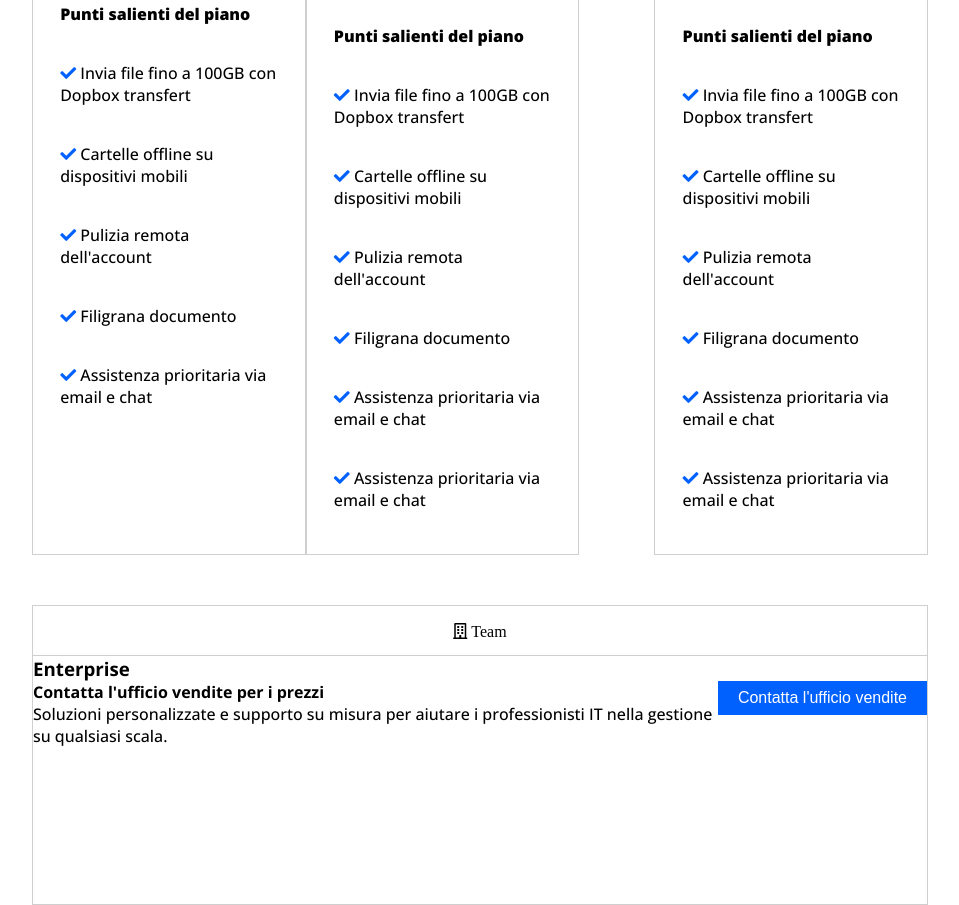
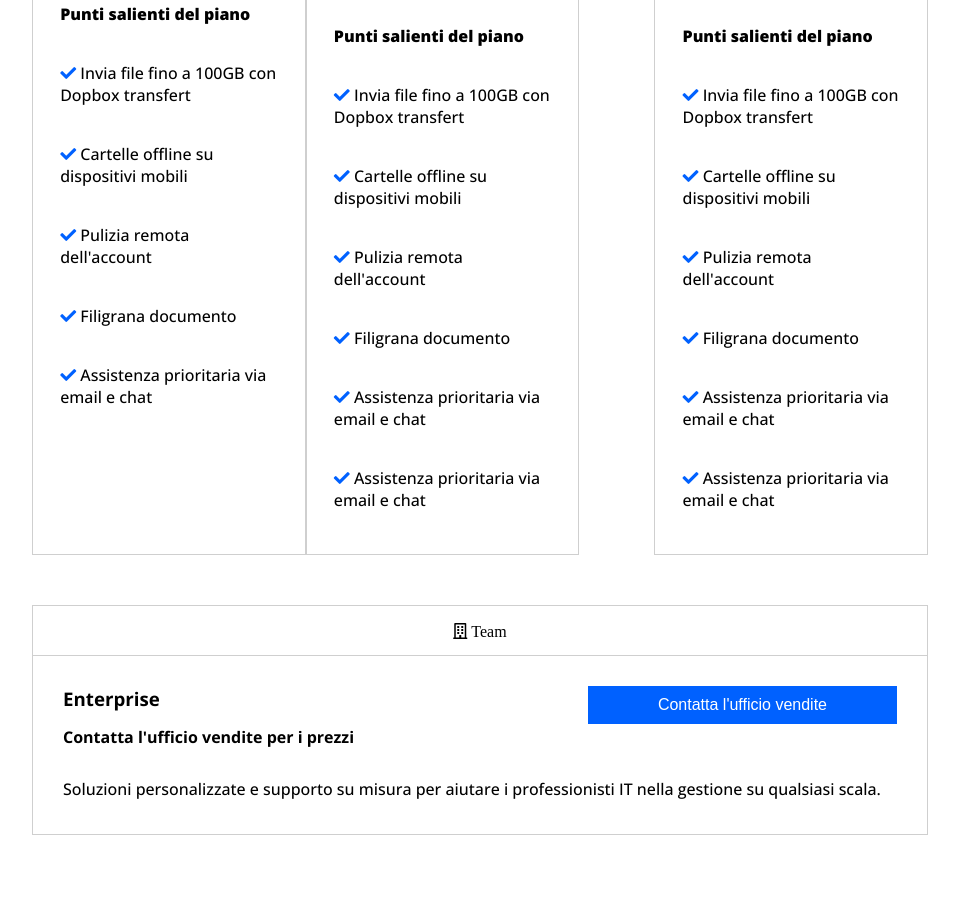
Before and after one commit to ManasseDettoMana/htmlcss-dropbox, a plain HTML site: page index.html in a window 1280 px wide. Shown: the part 2165-3070 px from the top of the page, without its empty margins (160-1119 px from the left). After the commit the page ends 3000 px from the top, so only its background shows below. Drawn offline with nearby package versions, Linux system fonts and the light colour scheme.

Commit message:
margin fixed - main-foot-content fixed

```diff
--- a/css/style.css
+++ b/css/style.css
@@ -90,8 +90,6 @@ header button{
     height: 1000px;
 }
 
-
-
 #plane h2{
     margin-top: 250px;
     margin-bottom: 50px;
@@ -113,6 +111,29 @@ header button{
     color: #0061ff ;
 }
 
-#ue{
-    margin-left: 25px;
+
+.plane-foot-content{
+    height: 230px;
 }
+
+.plane-foot-content h3,
+.plane-foot-content p,
+.plane-foot-content .button{
+    margin-top: 30px;
+    display: inline-block;
+}
+
+.plane-foot-content h4{
+    margin-top: 15px;
+}
+
+.plane-foot-content h3,
+.plane-foot-content p,
+.plane-foot-content h4{
+    margin-left: 30px;
+}
+
+.plane-foot-content .button{
+    margin-right: 30px;
+    padding: 10px 70px;
+}
```
